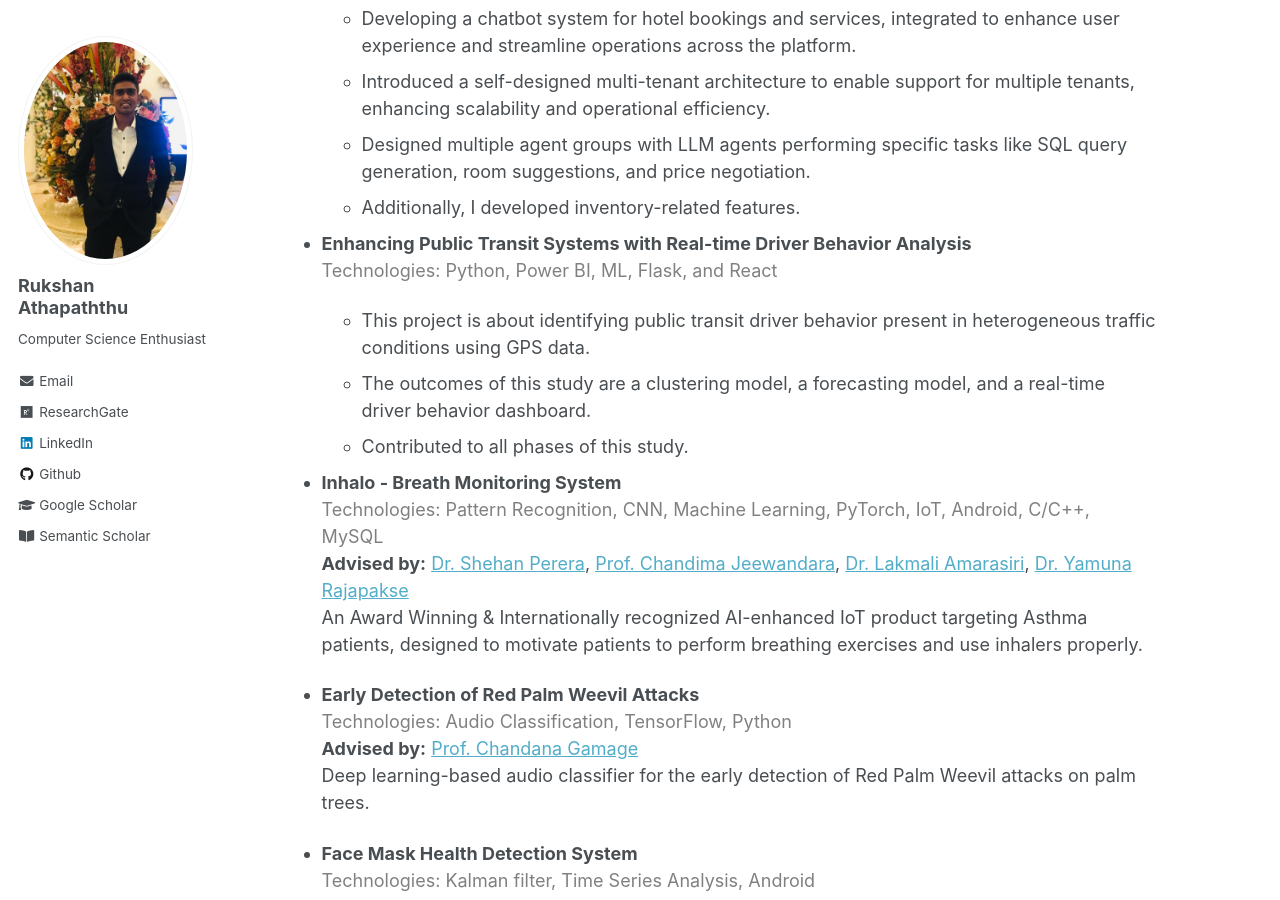
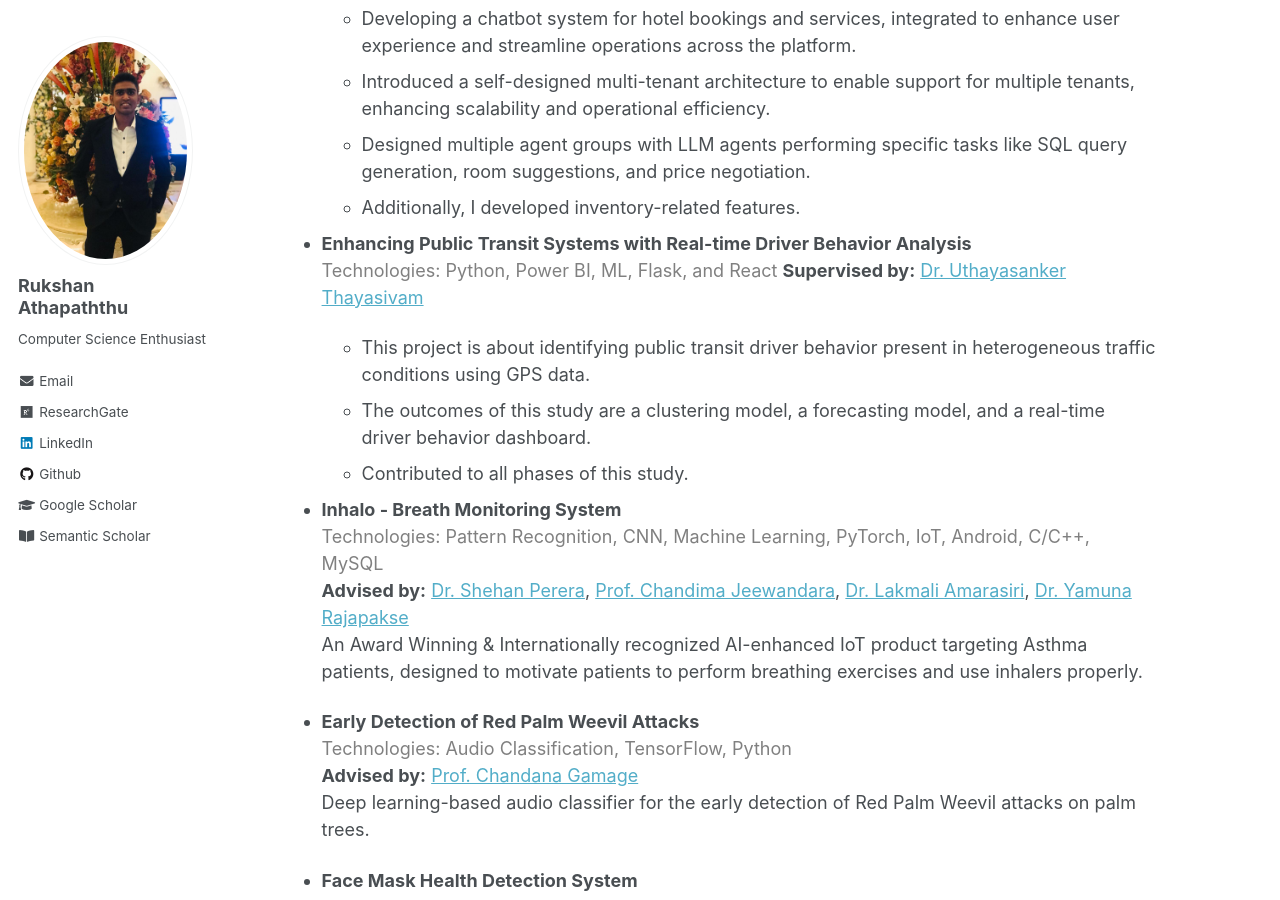
Before and after one commit to athapaththuamsrb/athapathtuamsrb.github.io, a Jekyll site: the page built from _pages/projects.md, in a window 1280 px wide and 900 px high, scrolled down 503 px. Built offline with Jekyll 4.4.1, drawn with Linux system fonts in a browser that asks for light colours.

Commit message:
update superviser

```diff
--- a/_pages/projects.md
+++ b/_pages/projects.md
@@ -20,6 +20,7 @@ author_profile: true
 
 - **Enhancing Public Transit Systems with Real-time Driver Behavior Analysis**
   <span style="color:gray;">Technologies: Python, Power BI, ML, Flask, and React</span>
+  **Supervised by:** [Dr. Uthayasanker Thayasivam](https://rtuthaya.staff.uom.lk/)
 
   - This project is about identifying public transit driver behavior present in heterogeneous traffic conditions using GPS data.
   - The outcomes of this study are a clustering model, a forecasting model, and a real-time driver behavior dashboard.
```
